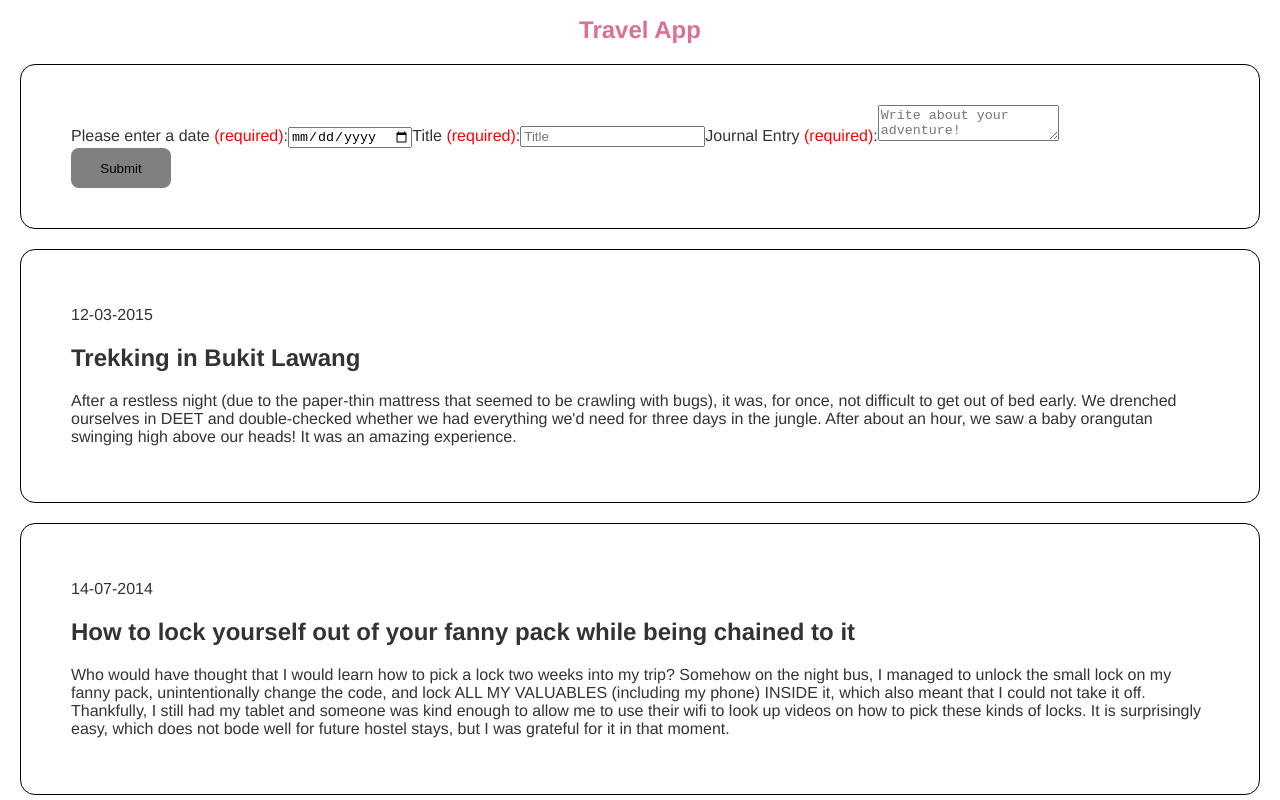
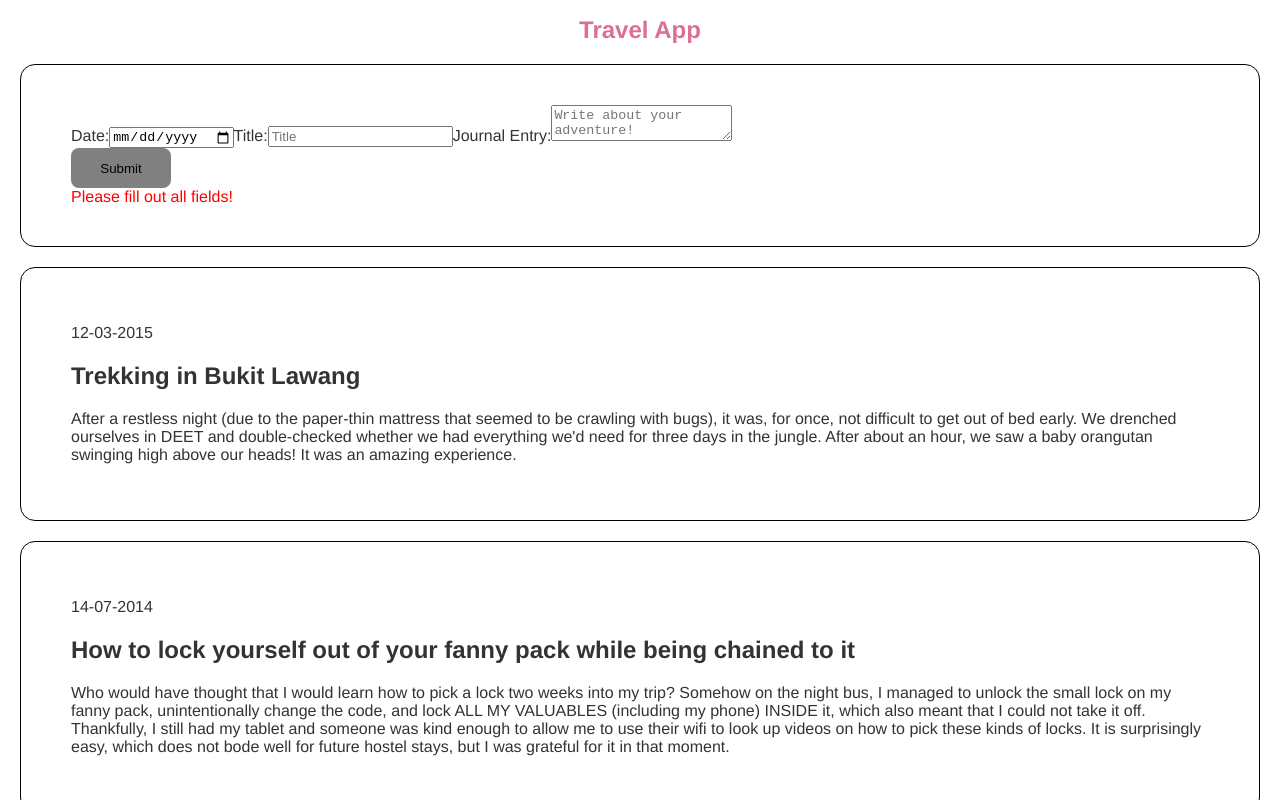
Before and after one commit to MaggieSchuetz/capstone-project, a React (Create React App) app: page / in a window 1280 px wide. Shown: the top 800 px of the page. Built offline with nearby package versions, Linux system fonts and the light colour scheme.

Commit message:
Fix bugs: conditional render of error messages using useEffect. Everything fully functional now; no styling yet

```diff
--- a/src/components/Form.js
+++ b/src/components/Form.js
@@ -9,27 +9,21 @@ function Form({ handleAdd }) {
   const [title, setTitle] = useState('');
   const [text, setText] = useState('');
   const [buttonDisabled, setButtonDisabled] = useState(true);
-  const [messageDate, setMessageDate] = useState('(required)');
-  const [messageTitle, setMessageTitle] = useState('(required)');
-  const [messageText, setMessageText] = useState('(required)');
+  // const [messageDate, setMessageDate] = useState('(required)');
+  const [messageTitle, setMessageTitle] = useState('');
+  // const [messageText, setMessageText] = useState('(required)');
+  const [message, setMessage] = useState('Please fill out all fields!');
 
   const handleDateChange = e => {
     setDate(e.target.value);
-    setMessageDate('');
   };
 
   const handleTitleChange = e => {
     setTitle(e.target.value);
-    if (title.length > 40) {
-      setMessageTitle('This title is too long');
-    } else {
-      setMessageTitle(null);
-    }
   };
 
   const handleTextChange = e => {
     setText(e.target.value);
-    setMessageText(null);
   };
 
   const handleSubmit = e => {
@@ -47,9 +41,16 @@ function Form({ handleAdd }) {
   };
 
   function enableButton() {
-    if (date !== null && title !== '' && text !== '') {
+    if (title.length > 40) {
+      setButtonDisabled(true);
+      setMessageTitle('This title is too long');
+    } else if (date !== null && title !== '' && text !== '') {
       setButtonDisabled(false);
-    } else setButtonDisabled(true);
+      setMessage('');
+      setMessageTitle('');
+    } else {
+      setButtonDisabled(true);
+    }
   }
 
   useEffect(() => {
@@ -57,11 +58,10 @@ function Form({ handleAdd }) {
   }, [date, title, text]);
 
   return (
-    <Card>
+    <Card className="forForm">
       <form id="form" onSubmit={handleSubmit}>
         <label>
-          Please enter a date{' '}
-          {messageDate && <Span className="message">{messageDate}</Span>}:
+          Date:
           <input
             type="date"
             className="postDate"
@@ -71,7 +71,7 @@ function Form({ handleAdd }) {
           />
         </label>
         <label>
-          Title <Span className="message">{messageTitle}</Span>:
+          Title:
           <input
             type="text"
             className="postTitle"
@@ -82,7 +82,7 @@ function Form({ handleAdd }) {
           />
         </label>
         <label>
-          Journal Entry <Span className="message">{messageText}</Span>:
+          Journal Entry:
           <textarea
             type="text"
             className="journalEntry"
@@ -95,6 +95,12 @@ function Form({ handleAdd }) {
         <Button type="submit" isDisabled={buttonDisabled}>
           Submit
         </Button>
+        {messageTitle && (
+          <Span Span className="message">
+            {messageTitle}
+          </Span>
+        )}
+        {message && <Span className="message">{message}</Span>}
       </form>
     </Card>
   );
@@ -102,6 +108,10 @@ function Form({ handleAdd }) {
 
 const StyledSpan = styled.span`
   color: red;
+
+  &.hidden {
+    display: none;
+  }
 `;
 
 function Span({ children }) {
--- a/src/components/shared/Card.js
+++ b/src/components/shared/Card.js
@@ -9,10 +9,15 @@ const StyledCard = styled.div`
   padding: 40px 50px;
   margin: 20px;
   position: relative;
+
+  &.forForm {
+    display: flex;
+    flex-direction: column; //naahhhh this is how the FORM needs to be styled because the input fields are children of the form
+  }
 `;
 
-function Card({ children }) {
-  return <StyledCard>{children}</StyledCard>;
+function Card({ children, className }) {
+  return <StyledCard className={className}>{children}</StyledCard>;
 }
 
 export default Card;
```
